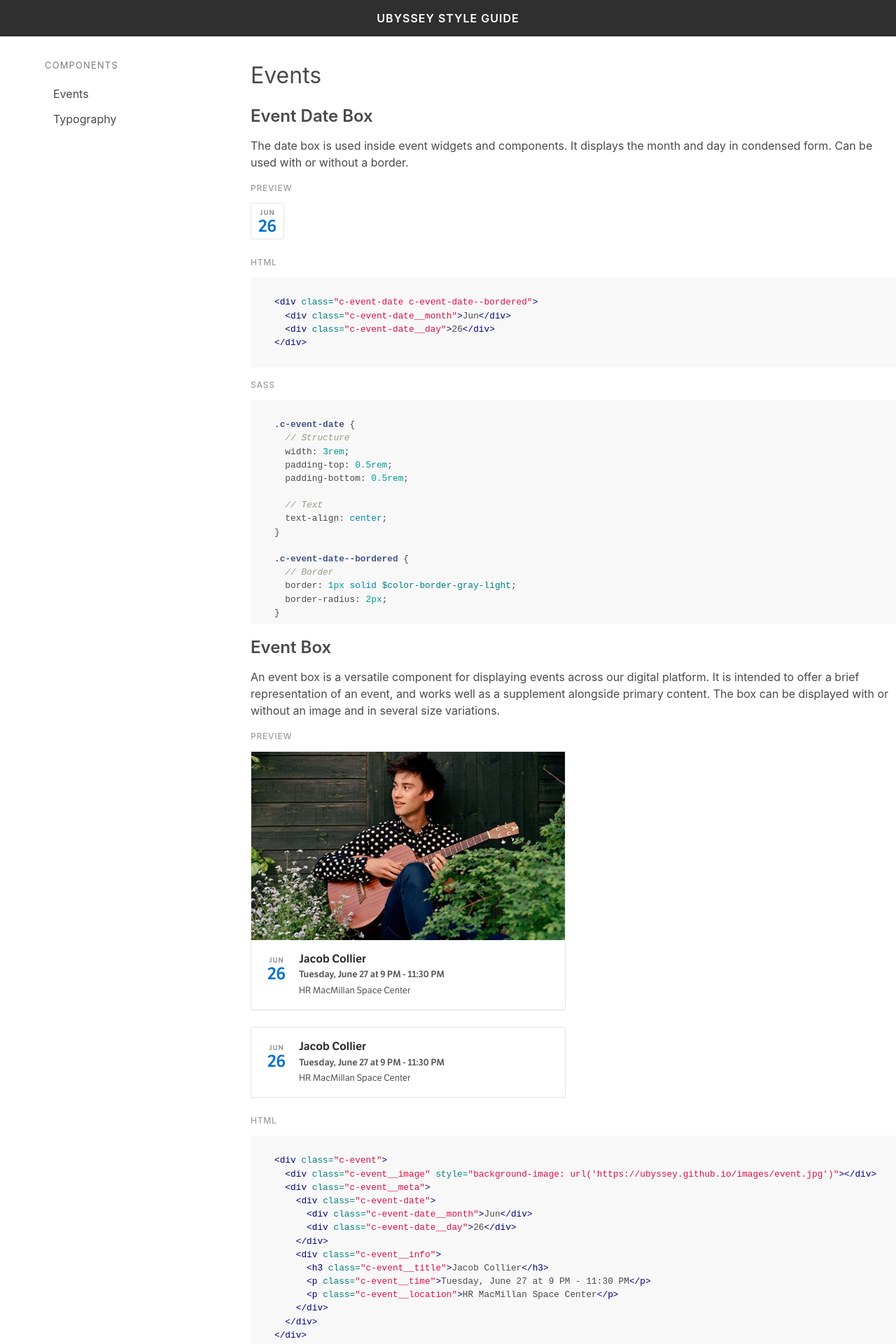
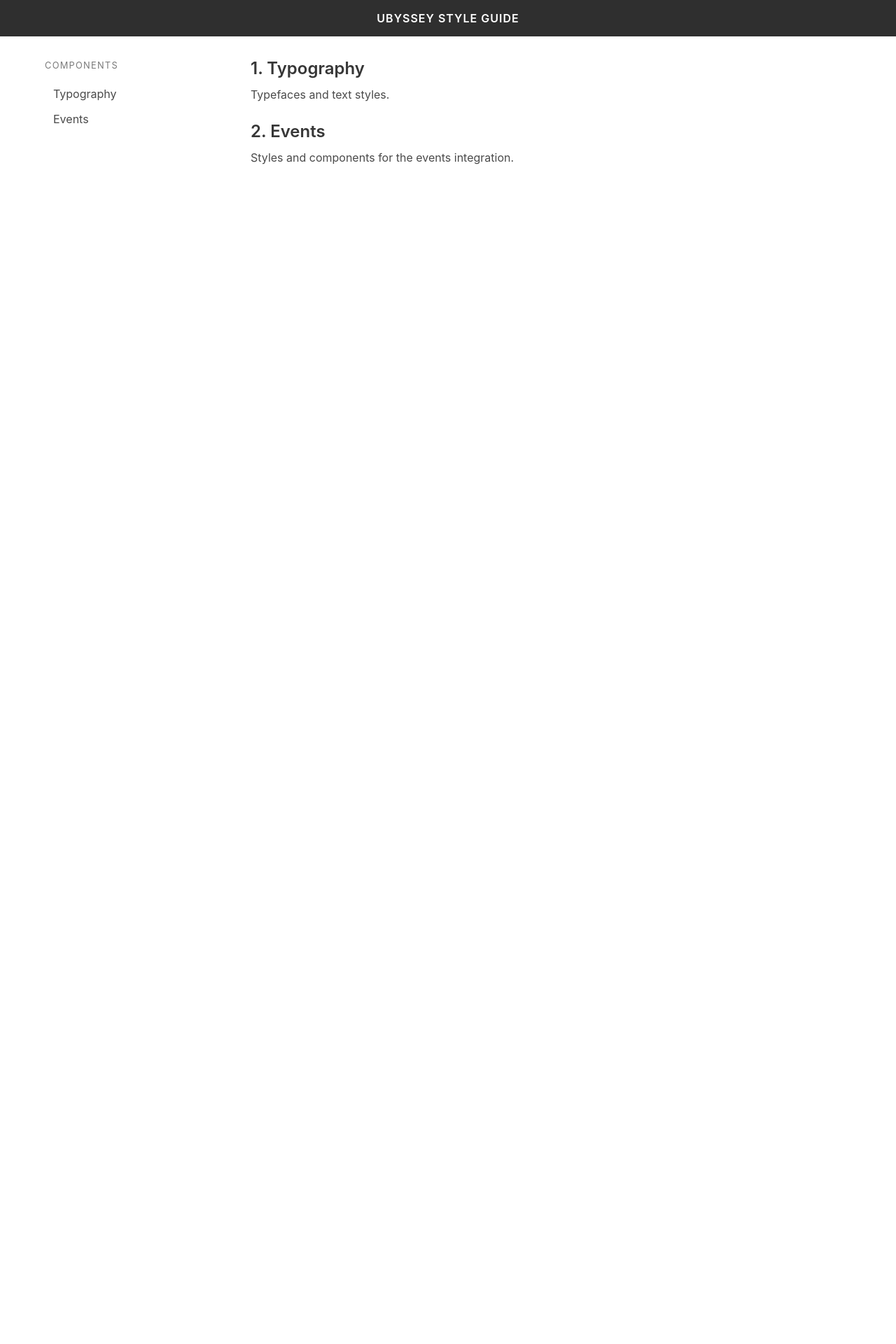
Before and after one commit to ubyssey/styles, a Jekyll site: the page built from index.markdown, in a window 1280 px wide. Shown: the top 1920 px of the page at 70% size. Built offline with Jekyll 4.4.1, drawn with Linux system fonts in a browser that asks for light colours; our own code applies the rules of GitHub Pages for plain Markdown files; after the commit the page ends 900 px from its top, so only the background shows below that; some of the changed text lies outside the part shown.

Commit message:
Use separate pages instead of a collection

```diff
--- a/_config.yml
+++ b/_config.yml
@@ -3,5 +3,3 @@ description: The Ubyssey's digital style guide.
 
 markdown: kramdown
 highlighter: rouge
-collections:
-- guides
--- /dev/null
+++ b/_includes/navigation.html
@@ -0,0 +1,7 @@
+<aside class="menu">
+  <p class="menu-label">Components</p>
+  <ul class="menu-list">
+    <li><a href="{{ site.baseurl }}/guides/typography">Typography</a></li>
+    <li><a href="{{ site.baseurl }}/guides/events">Events</a></li>
+  </ul>
+</aside>
--- a/_layouts/default.html
+++ b/_layouts/default.html
@@ -9,7 +9,14 @@
 
     <div class="page-content">
       <div class="container">
-        {{ content }}
+        <div class="columns">
+          <div class="column is-one-quarter">
+            {% include navigation.html %}
+          </div>
+          <div class="column content">
+            {{ content }}
+          </div>
+        </div>
       </div>
     </div>
 
--- a/_sass/_guides.scss
+++ b/_sass/_guides.scss
@@ -13,10 +13,7 @@ $color-text-gray-light: #8c8c8c;
 
 $color-border-gray-light: #e6e6e6;
 
-.guide {
-  // Structure
-  margin-bottom: 3rem;
-
+.content {
   > h1 {
     // Structure
     margin-bottom: 1rem;
@@ -46,15 +43,21 @@ $color-border-gray-light: #e6e6e6;
     color: #9c9c9c;
   }
 
+  > h1, > h2, > h3 {
+    a {
+      // Text
+      color: inherit;
+
+      &:hover {
+        // Text
+        text-decoration: underline;
+      }
+    }
+  }
+
   > p, pre {
     // Structure
     margin-bottom: 1rem;
-  }
-
-  pre {
-    // Structure
-    max-height: 320px;
-    overflow-y: scroll;
   }
 }
 
--- a/_guides/events.markdown
+++ b/guides/events.markdown
@@ -1,6 +1,7 @@
 ---
 title: Events
 slug: events
+layout: default
 ---
 
 # Events
--- a/_guides/typography.markdown
+++ b/guides/typography.markdown
@@ -1,6 +1,7 @@
 ---
 title: Typography
 slug: typography
+layout: default
 ---
 
 # Typography
--- a/index.html
+++ /dev/null
@@ -1,21 +0,0 @@
----
-layout: default
----
-
-<div class="columns">
-  <div class="column is-one-quarter">
-    <aside class="menu">
-      <p class="menu-label">Components</p>
-      <ul class="menu-list">
-        {% for guide in site.guides %}
-        <li><a href="#{{ guide.slug }}">{{ guide.title }}</a></li>
-        {% endfor %}
-      </ul>
-    </aside>
-  </div>
-  <div class="column">
-    {% for guide in site.guides %}
-    <div id="{{ guide.slug }}" class="guide">{{ guide.content }}</div>
-    {% endfor %}
-  </div>
-</div>
--- /dev/null
+++ b/index.markdown
@@ -0,0 +1,11 @@
+---
+layout: default
+---
+
+## 1. [Typography]({{site.baseurl}}/guides/typography)
+
+Typefaces and text styles.
+
+## 2. [Events]({{site.baseurl}}/guides/events)
+
+Styles and components for the events integration.
```
